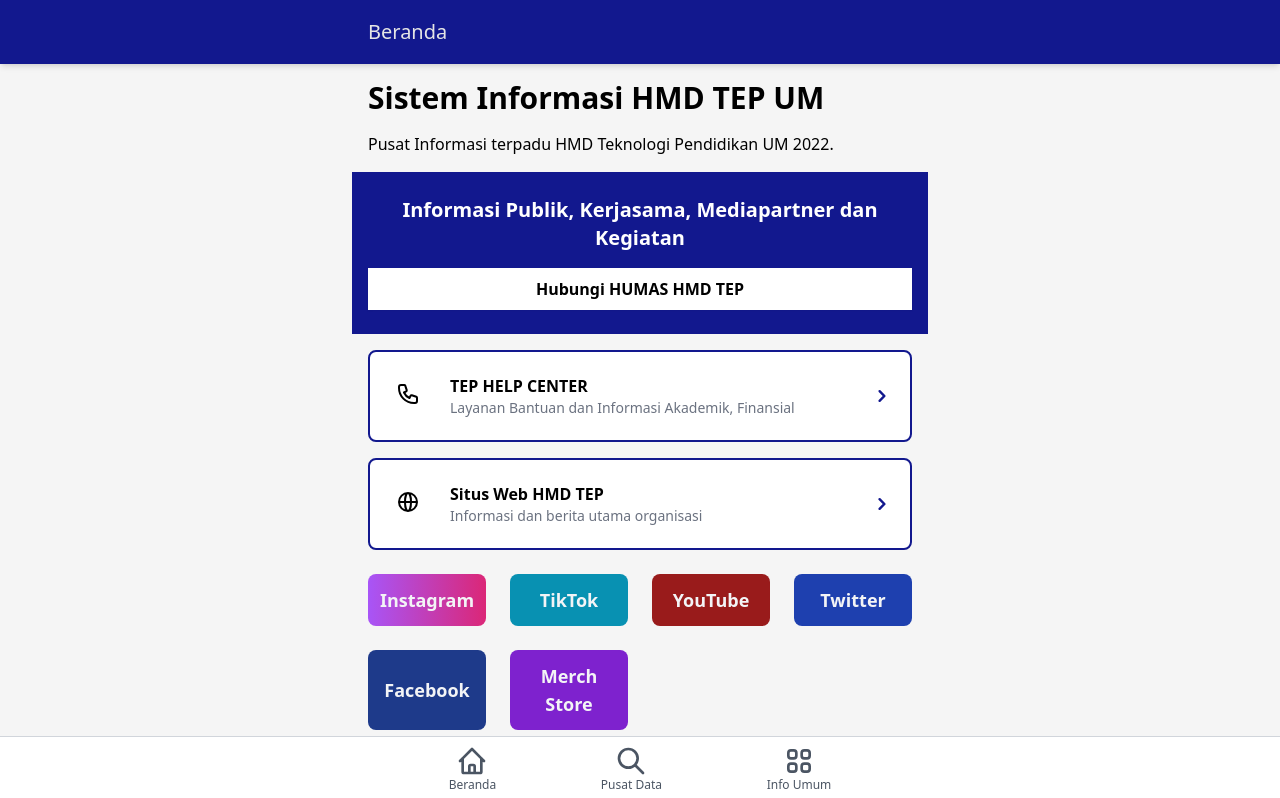
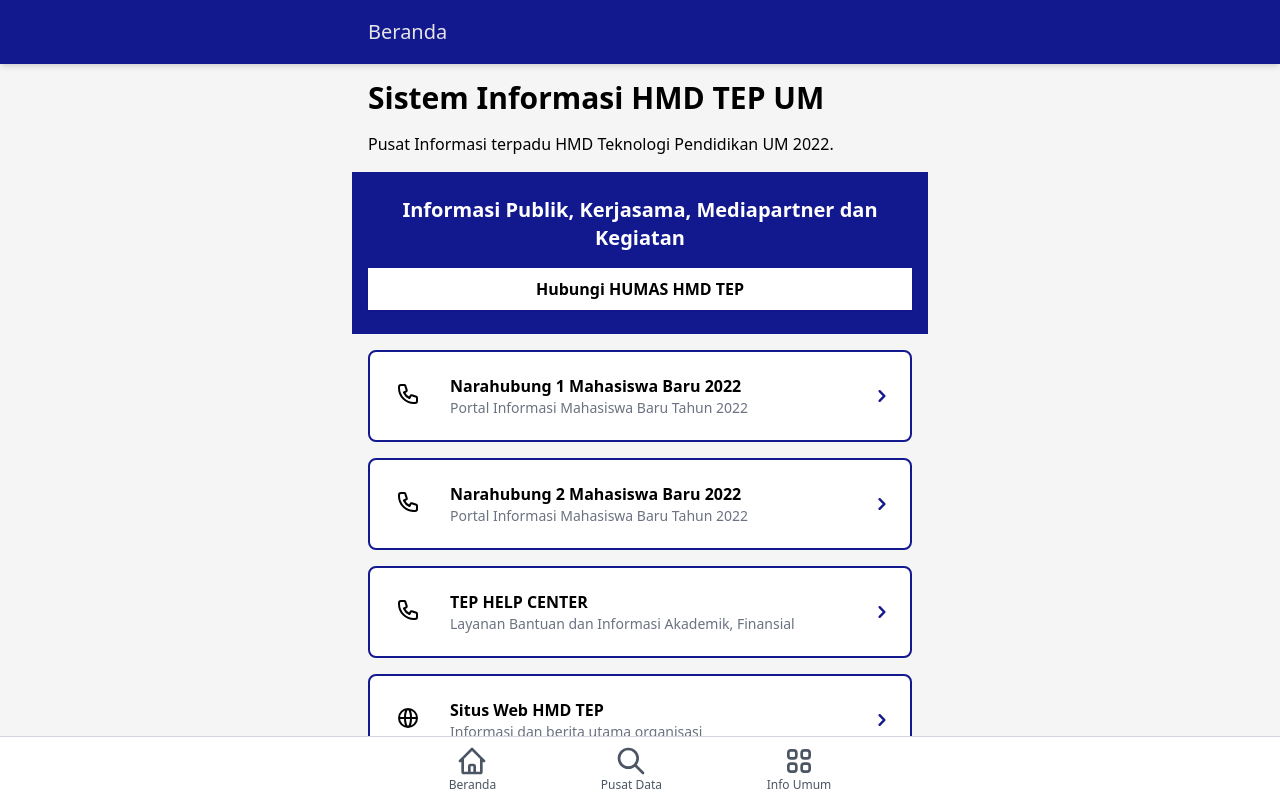
Before and after one commit to teknologi-pendidikan/hmj.tep, a Next.js app: page / in a window 1280 px wide. Shown: the top 798 px of the page. Built offline with nearby package versions, Linux system fonts and the light colour scheme; no server answers.

Commit message:
feat: add narahubung maba 2022

```diff
--- a/src/components/page/index-sosmed.tsx
+++ b/src/components/page/index-sosmed.tsx
@@ -1,6 +1,126 @@
 export default function IndexSosmed(): JSX.Element {
   return (
     <>
+      <div className="px-4 pt-4">
+        <div className="rounded-sm">
+          <div className="bg-white flex flex-row relative py-5 px-4 border-brand-100 border-2 rounded-lg justify-between">
+            <div className="flex flex-row items-center">
+              <div
+                aria-hidden="true"
+                className="flex flex-none items-center justify-center w-12 h-12"
+              >
+                <svg
+                  className="none"
+                  fill="none"
+                  stroke="currentColor"
+                  viewBox="0 0 28 28"
+                  xmlns="http://www.w3.org/2000/svg"
+                  height="28"
+                  width="28"
+                >
+                  <path
+                    strokeLinecap="round"
+                    strokeLinejoin="round"
+                    strokeWidth="2"
+                    d="M3 5a2 2 0 012-2h3.28a1 1 0 01.948.684l1.498 4.493a1 1 0 01-.502 1.21l-2.257 1.13a11.042 11.042 0 005.516 5.516l1.13-2.257a1 1 0 011.21-.502l4.493 1.498a1 1 0 01.684.949V19a2 2 0 01-2 2h-1C9.716 21 3 14.284 3 6V5z"
+                  ></path>
+                </svg>
+              </div>
+              <div className="ml-4 space-y-1">
+                <h3 className="text-base leading-5 font-semibold">
+                  <a
+                    className="helper-link-cover"
+                    href="https://wa.me/6289697064526"
+                  >
+                    Narahubung 1 Mahasiswa Baru 2022
+                  </a>
+                </h3>
+                <p className="text-sm leading-4 text-gray-500">
+                  Portal Informasi Mahasiswa Baru Tahun 2022
+                </p>
+              </div>
+            </div>
+            <div
+              aria-hidden="true"
+              className="flex flex-none items-center justify-center ml-2"
+            >
+              <svg
+                xmlns="http://www.w3.org/2000/svg"
+                viewBox="0 0 20 20"
+                fill="currentColor"
+                aria-hidden="true"
+                className="w-6 h-6 text-brand-500"
+              >
+                <path
+                  fillRule="evenodd"
+                  d="M7.293 14.707a1 1 0 010-1.414L10.586 10 7.293 6.707a1 1 0 011.414-1.414l4 4a1 1 0 010 1.414l-4 4a1 1 0 01-1.414 0z"
+                  clipRule="evenodd"
+                ></path>
+              </svg>
+            </div>
+          </div>
+        </div>
+      </div>
+      <div className="px-4 pt-4">
+        <div className="rounded-sm">
+          <div className="bg-white flex flex-row relative py-5 px-4 border-brand-100 border-2 rounded-lg justify-between">
+            <div className="flex flex-row items-center">
+              <div
+                aria-hidden="true"
+                className="flex flex-none items-center justify-center w-12 h-12"
+              >
+                <svg
+                  className="none"
+                  fill="none"
+                  stroke="currentColor"
+                  viewBox="0 0 28 28"
+                  xmlns="http://www.w3.org/2000/svg"
+                  height="28"
+                  width="28"
+                >
+                  <path
+                    strokeLinecap="round"
+                    strokeLinejoin="round"
+                    strokeWidth="2"
+                    d="M3 5a2 2 0 012-2h3.28a1 1 0 01.948.684l1.498 4.493a1 1 0 01-.502 1.21l-2.257 1.13a11.042 11.042 0 005.516 5.516l1.13-2.257a1 1 0 011.21-.502l4.493 1.498a1 1 0 01.684.949V19a2 2 0 01-2 2h-1C9.716 21 3 14.284 3 6V5z"
+                  ></path>
+                </svg>
+              </div>
+              <div className="ml-4 space-y-1">
+                <h3 className="text-base leading-5 font-semibold">
+                  <a
+                    className="helper-link-cover"
+                    href="https://wa.me/6287771544952"
+                  >
+                    Narahubung 2 Mahasiswa Baru 2022
+                  </a>
+                </h3>
+                <p className="text-sm leading-4 text-gray-500">
+                  Portal Informasi Mahasiswa Baru Tahun 2022
+                </p>
+              </div>
+            </div>
+            <div
+              aria-hidden="true"
+              className="flex flex-none items-center justify-center ml-2"
+            >
+              <svg
+                xmlns="http://www.w3.org/2000/svg"
+                viewBox="0 0 20 20"
+                fill="currentColor"
+                aria-hidden="true"
+                className="w-6 h-6 text-brand-500"
+              >
+                <path
+                  fillRule="evenodd"
+                  d="M7.293 14.707a1 1 0 010-1.414L10.586 10 7.293 6.707a1 1 0 011.414-1.414l4 4a1 1 0 010 1.414l-4 4a1 1 0 01-1.414 0z"
+                  clipRule="evenodd"
+                ></path>
+              </svg>
+            </div>
+          </div>
+        </div>
+      </div>
       <div className="px-4 pt-4">
         <div className="rounded-sm">
           <div className="bg-white flex flex-row relative py-5 px-4 border-brand-100 border-2 rounded-lg justify-between">
```
